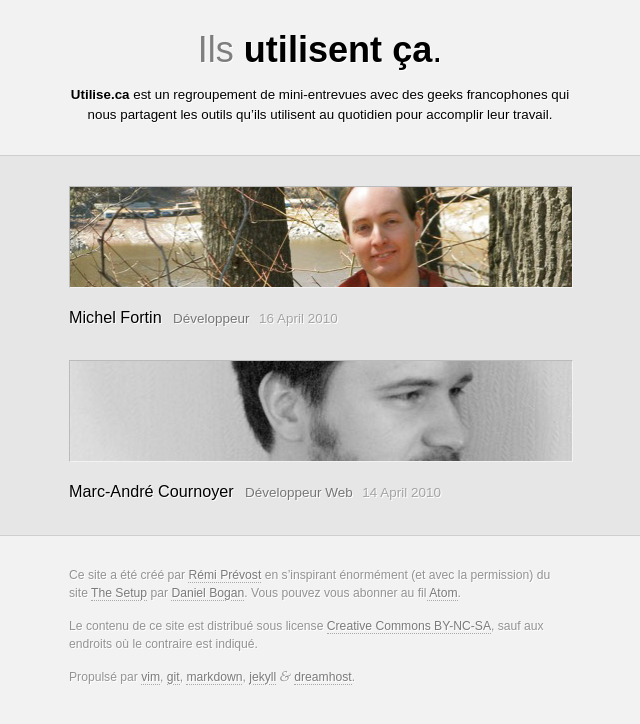
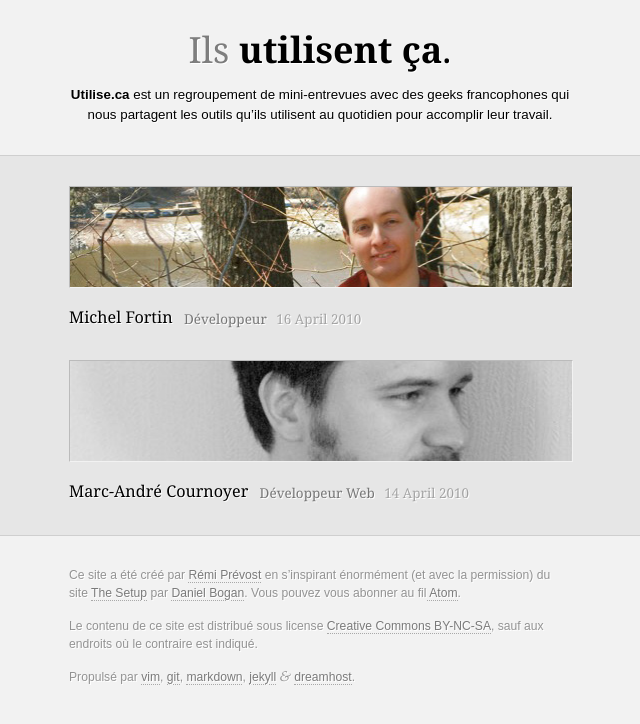
Before and after one commit to remi/utilise.ca, a Jekyll site: the page built from index.html, in a window 1280 px wide. Shown: the top 724 px of the page, without its empty margins (320-960 px from the left). Built offline with Jekyll 4.4.1, drawn with Linux system fonts in a browser that asks for light colours; Markdown is read by kramdown in place of the engine named in the settings.

Commit message:
Add Georgia as an alternative to Adelle

```diff
--- a/css/screen.css
+++ b/css/screen.css
@@ -62,7 +62,7 @@ header {
 header #titre {
   font-weight: normal;
   font-size: 270%;
-  font-family: "adelle-1","adelle-2", sans-serif;
+  font-family: "adelle-1","adelle-2", Georgia, serif;
   margin: 0;
   line-height: 1.1;
 }
@@ -179,7 +179,7 @@ nav li span {
 .entete strong, nav li strong,
 .entete time, nav li time {
   float: left;
-  font-family: "adelle-1","adelle-2", sans-serif;
+  font-family: "adelle-1","adelle-2", Georgia, serif;
   font-weight: normal;
 }
 
@@ -221,7 +221,7 @@ article .contenu {
 article h2 {
   font-size: 140%;
   margin: 30px 0 15px;
-  font-family: "adelle-1","adelle-2", sans-serif;
+  font-family: "adelle-1","adelle-2", Georgia, serif;
   font-weight: normal;
 }
 
```
